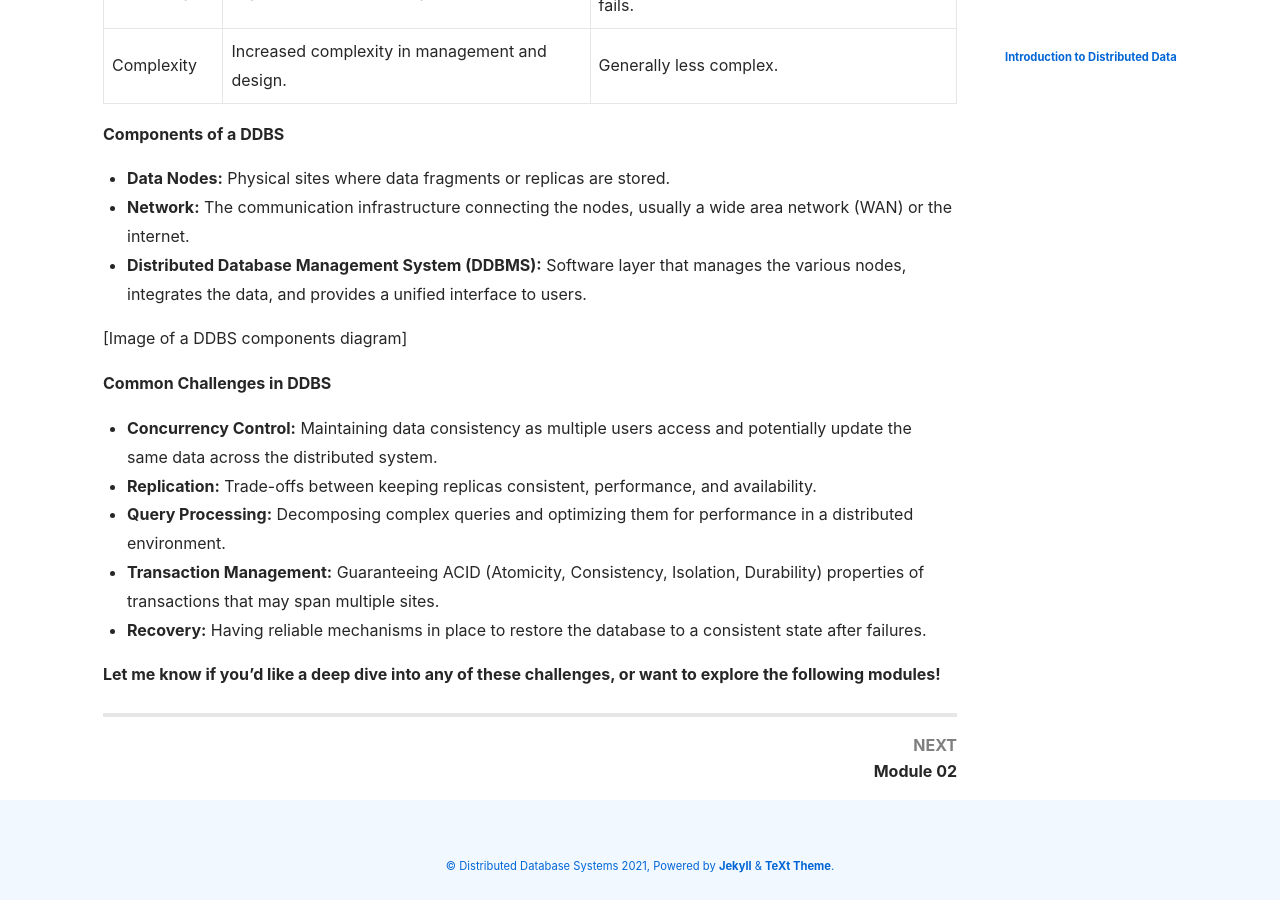
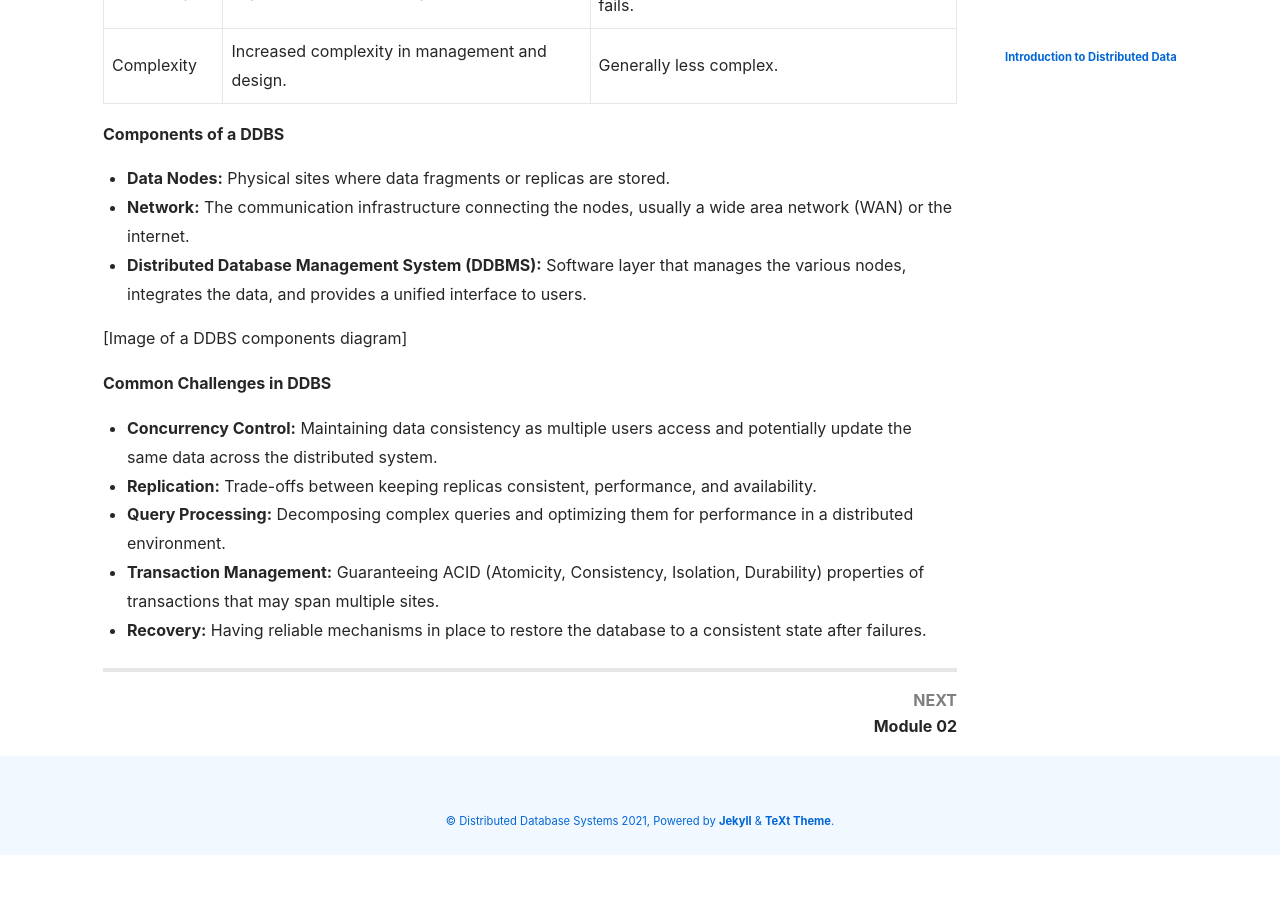
Before and after one commit to polla-fattah/ddbs, a Jekyll site: the page built from _posts/2024-01-01-chapter01.md, in a window 1280 px wide and 900 px high, scrolled down 1606 px. Built offline with Jekyll 4.4.1, drawn with Linux system fonts in a browser that asks for light colours; nearby versions of some CDN libraries; after the commit the page ends 2461 px from its top, so only the background shows below that.

Commit message:
Fixing Module 1

```diff
--- a/_posts/2024-01-01-chapter01.md
+++ b/_posts/2024-01-01-chapter01.md
@@ -61,5 +61,3 @@ Absolutely! Here's an expanded exploration of the first module, including some i
 * **Query Processing:** Decomposing complex queries and optimizing them for performance in a distributed environment.
 * **Transaction Management:** Guaranteeing ACID (Atomicity, Consistency, Isolation, Durability) properties of transactions that may span multiple sites.
 * **Recovery:** Having reliable mechanisms in place to restore the database  to a consistent state after failures.
-
-**Let me know if you'd like a deep dive into any of these challenges, or want to explore the following  modules!**
```
